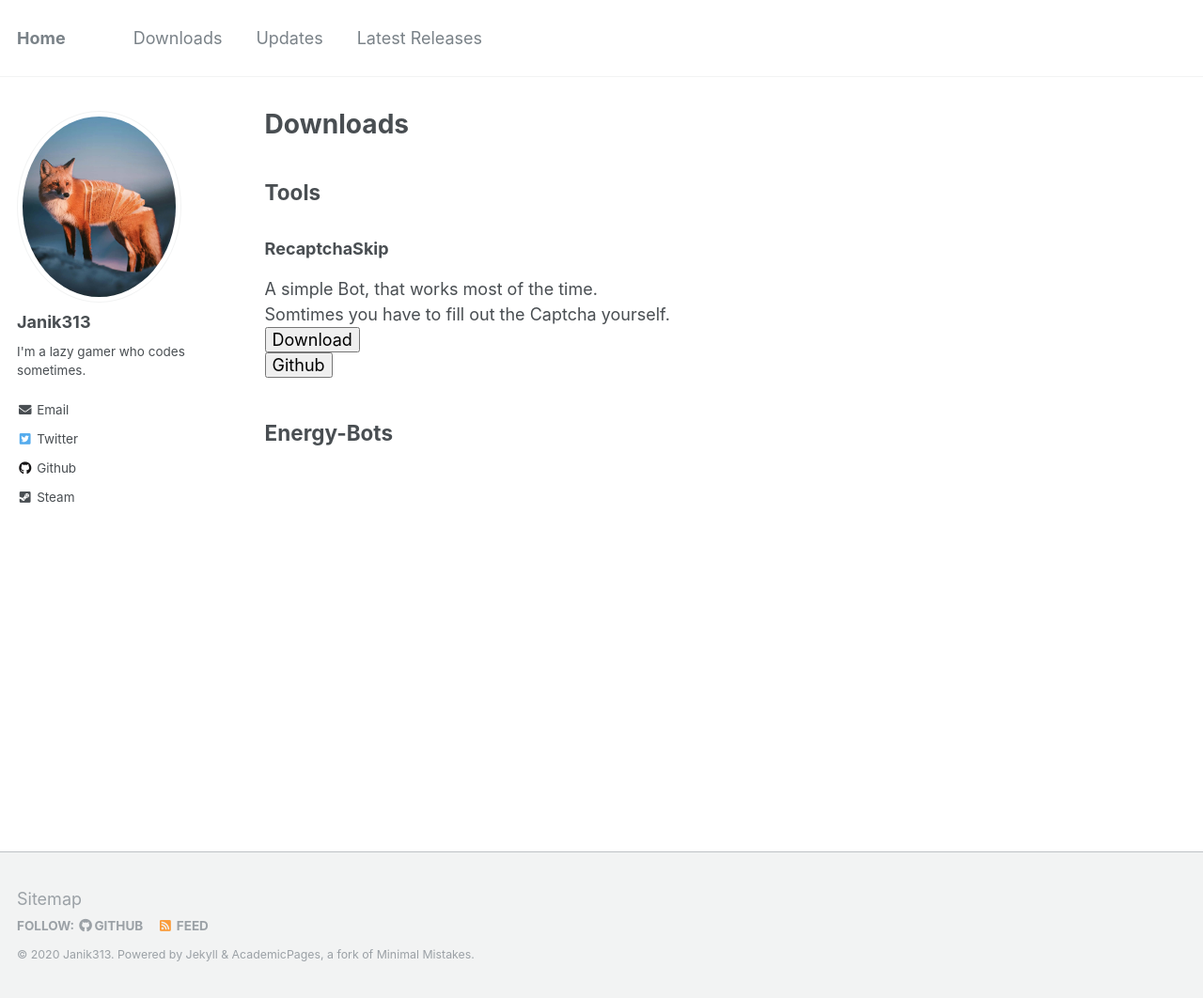
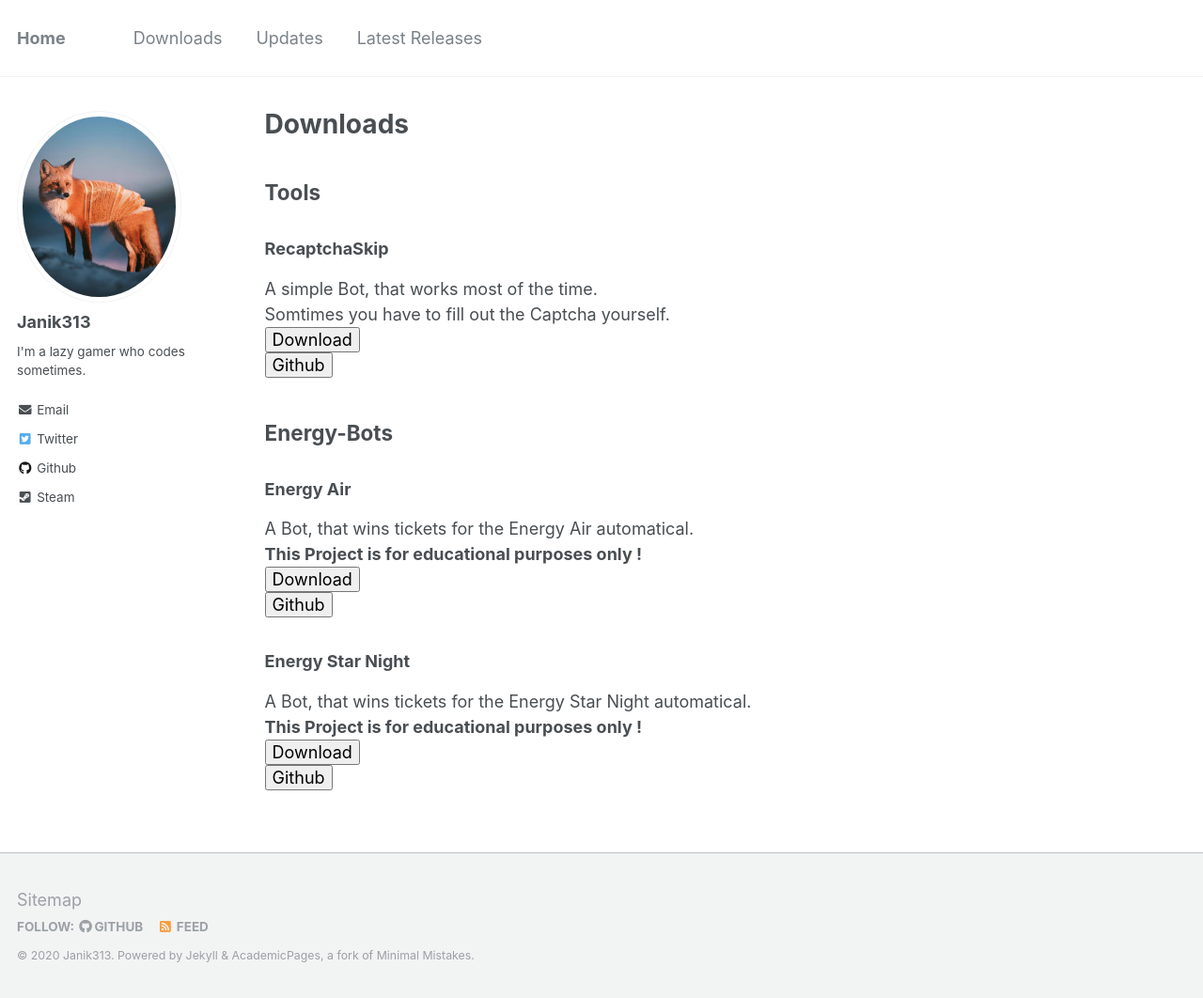
Before and after one commit to Janik313/janik313.github.io, a Jekyll site: the page built from _pages/sitemap.md, in a window 1280 px wide and 1062 px high. Shown: the whole window at 94% size. Built offline with Jekyll 4.4.1, drawn with Linux system fonts in a browser that asks for light colours.

Commit message:
Update sitemap.md

```diff
--- a/_pages/sitemap.md
+++ b/_pages/sitemap.md
@@ -12,5 +12,14 @@
 <br>Somtimes you have to fill out the Captcha yourself.
 <br><button onclick="window.location.href='https://github.com/Janik313/recaptchaSkip/raw/master/%5Brecaptcha%20skip%5D.user.js'">Download</button>
 <br><button onclick="window.location.href='https://github.com/Janik313/recaptchaSkip'">Github</button>
-
 <h2>Energy-Bots</h2>
+<h3>Energy Air</h3>
+A Bot, that wins tickets for the Energy Air automatical.
+<br><b>This Project is for educational purposes only !
+<br><button onclick="window.location.href='https://github.com/Janik313/EnergyAirBot2019/raw/master/energyairbot2019.user.js'">Download</button>
+<br><button onclick="window.location.href='https://github.com/Janik313/EnergyAirBot2019'">Github</button>
+<h3>Energy Star Night</h3>
+A Bot, that wins tickets for the Energy Star Night automatical.
+<br><b>This Project is for educational purposes only !
+<br><button onclick="window.location.href='https://github.com/Janik313/EnergyStarNightBot2019/raw/master/energystarnightbot2019.user.js'">Download</button>
+<br><button onclick="window.location.href='https://github.com/Janik313/EnergyStarNightBot2019'">Github</button>
```
